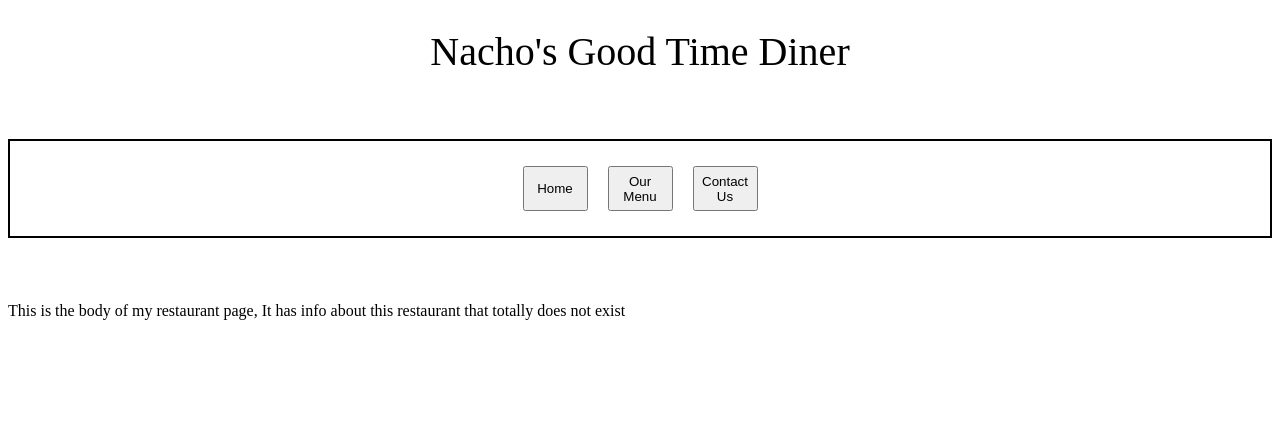
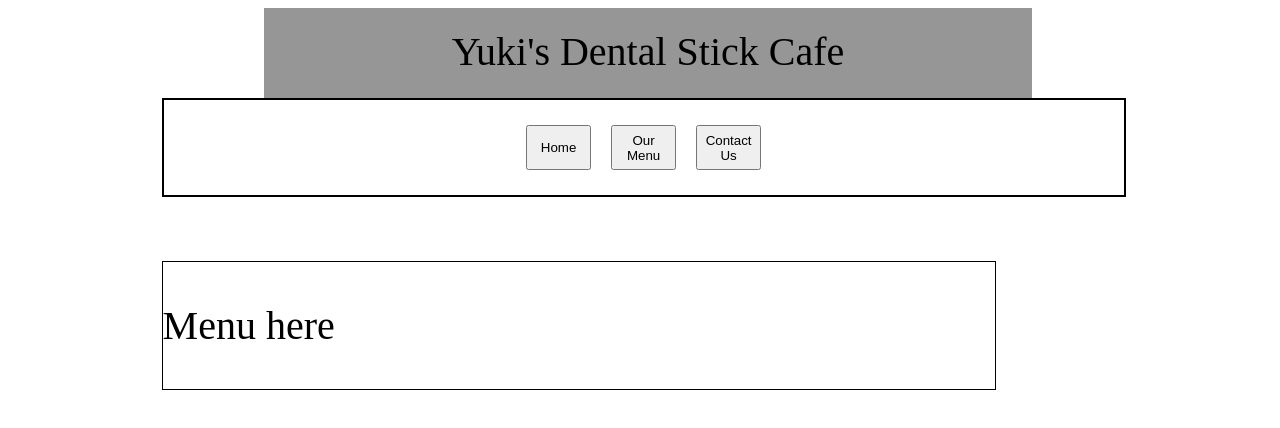
Before and after one commit to tmullin6/Restaurant, a website built with webpack: page dist/index.html in a window 1280 px wide. Both pictures are taken after a click on the button "Our Menu". Built offline with nearby package versions, Linux system fonts and the light colour scheme.

Commit message:
Added menu and contact page functionality

```diff
--- a/src/contact.js
+++ b/src/contact.js
@@ -1,5 +1,11 @@
+
 function renderContact() {
 
+
+    const contact = document.createElement('p');
+    contact.textContent="Contact info here";
+
+    return contact;
 }
 
 export default renderContact;
--- a/src/index.js
+++ b/src/index.js
@@ -1,24 +1,41 @@
-import renderContact from './contact';
-import renderMenu from './menu';
+import renderContact from './contact.js';
+import renderMenu from './menu.js';
 import './style.css';
-
-
-
-renderTitle();
-renderPage();
-
-
-function renderTitle() {
 
 const logo = document.createElement('div');
 const nav = document.createElement('div');
 const homeBtn = document.createElement('button');
 const menuBtn = document.createElement ('button');
 const contactBtn = document.createElement('button');
+const content = document.createElement('div');
+
+renderTitle();
+renderPage();
+
+homeBtn.addEventListener('click', ()=>{
+   clearPageContent();
+   renderPage();
+});
+
+menuBtn.addEventListener('click', ()=>{
+    clearPageContent();
+    content.appendChild(renderMenu());
+});
+
+contactBtn.addEventListener('click', ()=>{
+
+    clearPageContent();
+    content.appendChild(renderContact());
+});
+
+
+
+function renderTitle() {
+
 
 nav.classList.add("nav-bar");
 
-logo.textContent = "Nacho's Good Time Diner";
+logo.textContent = "Yuki's Dental Stick Cafe";
 logo.classList.add('logo');
 
 homeBtn.textContent = "Home";
@@ -36,15 +53,18 @@ nav.appendChild(homeBtn);
 nav.appendChild(menuBtn);
 nav.appendChild(contactBtn);
 
-
-homeBtn.addEventListener('click',renderPage);
-menuBtn.addEventListener('click', renderMenu);
-contactBtn.addEventListener('click', renderContact);
-
 };
 
 function renderPage (){
-    const content = document.createElement('div');
+
     content.textContent= "This is the body of my restaurant page, It has info about this restaurant that totally does not exist";
+    content.classList.add("content");
     document.body.appendChild(content);
 };
+
+function clearPageContent() {
+
+    while(content.firstChild) {
+        content.removeChild(content.lastChild);
+    };
+}
--- a/src/menu.js
+++ b/src/menu.js
@@ -1,5 +1,9 @@
 function renderMenu() {
 
+    const menu = document.createElement('p');
+    menu.textContent="Menu here";
+
+    return menu;
 }
 
 export default renderMenu;
--- a/src/style.css
+++ b/src/style.css
@@ -1,15 +1,20 @@
 .logo {
+    height: 70px;
+    width: 60vw;
     font-size: 40px;
     text-align: center;
     padding-top: 20px;
+    background-color: rgb(150, 150, 150);
+    margin-left: 20vw;
 }
 
 .nav-bar {
     display: flex;
+    width: 75vw;
     justify-content: center;
     border: 2px solid black;
-    margin-top: 5vw;
     margin-bottom: 5vw;
+    margin-left: 12vw;
 }
 
 .nav-btns {
@@ -21,3 +26,11 @@
 
 
 }
+
+.content {
+    height: 100%;
+    width: 65vw;
+    margin-left: 12vw;
+    border: 1px solid black;
+    font-size: 40px;
+}
```
Also changed, not shown: dist/contact.bundle.js, dist/index.bundle.js, dist/menu.bundle.js.
